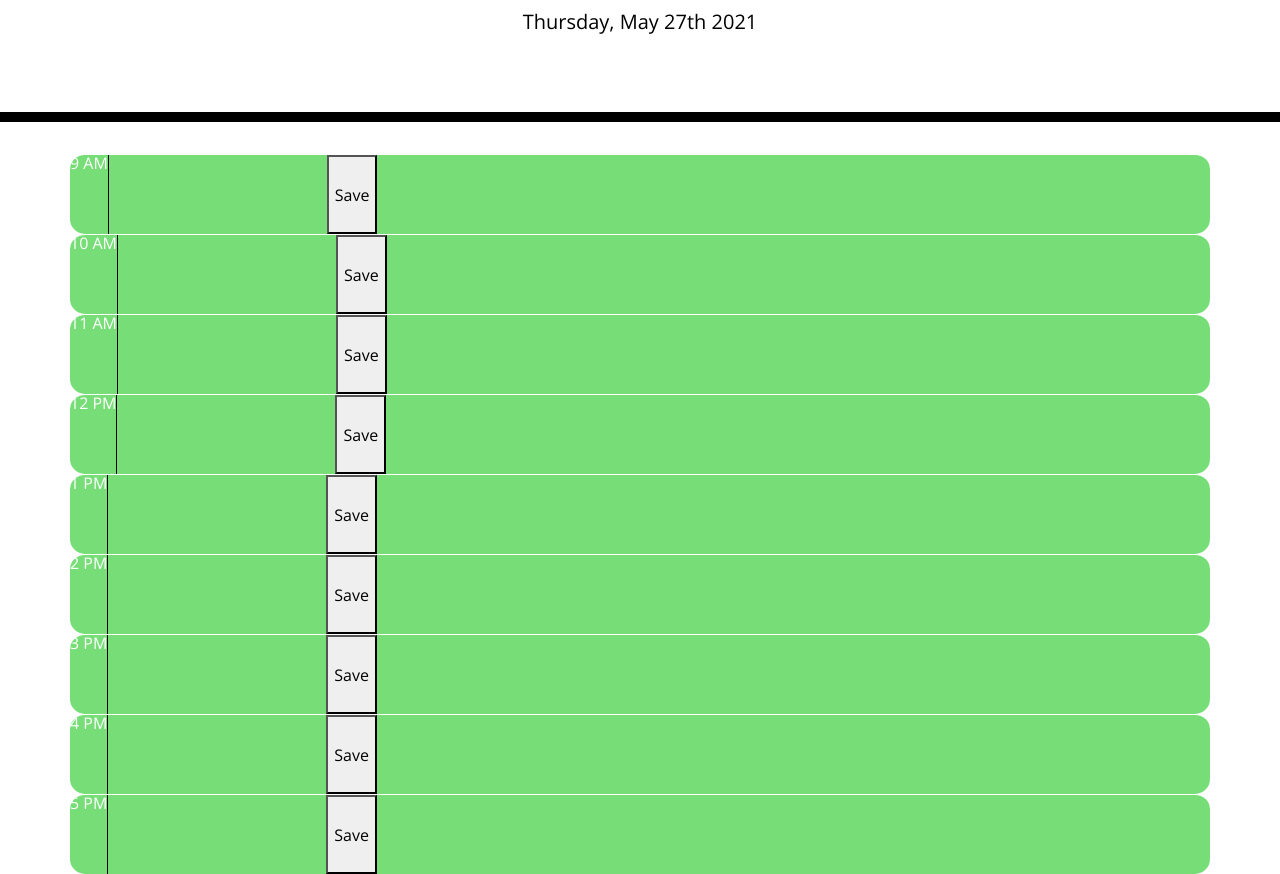
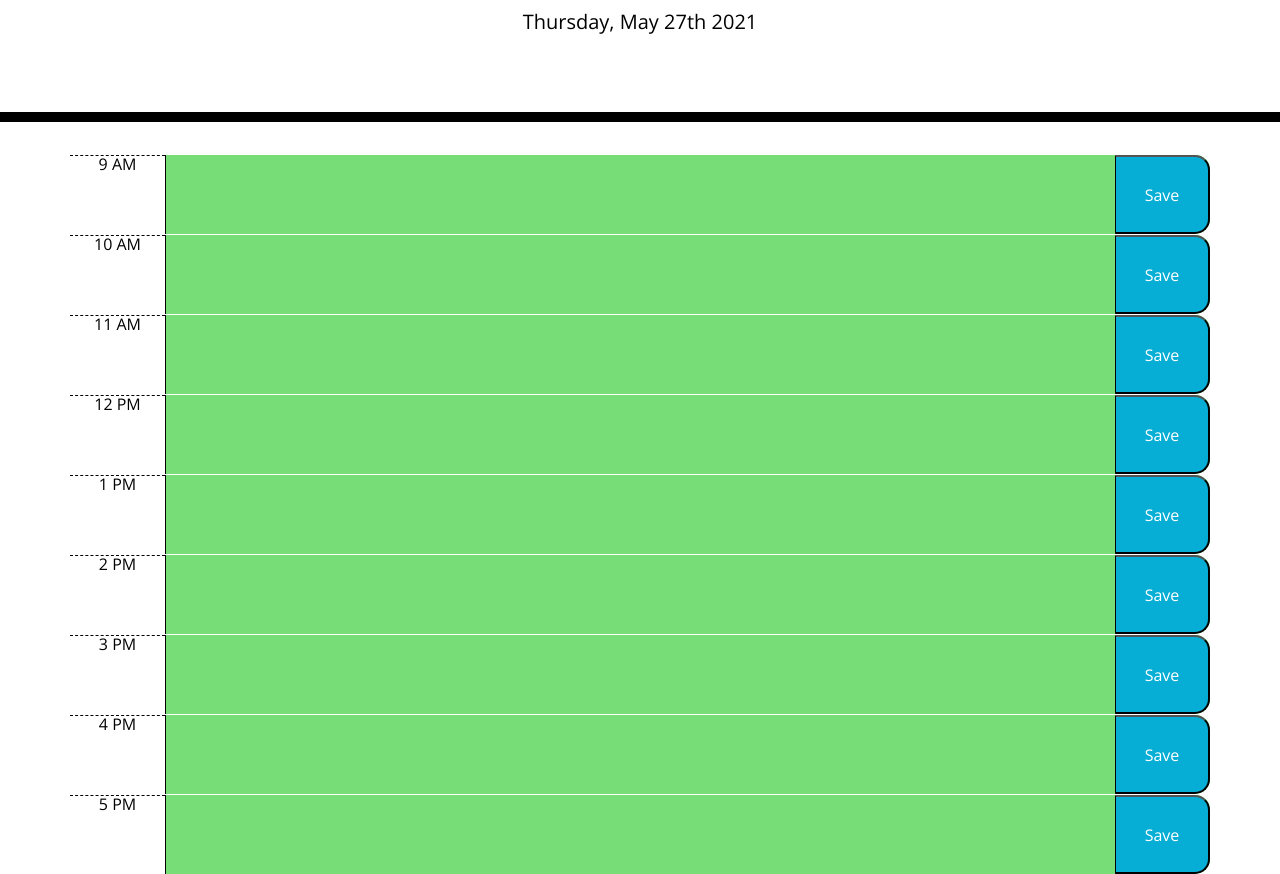
Before and after one commit to mjkekai/WorkDay, a plain HTML site: page index.html in a window 1280 px wide. Shown: the part 182-1056 px from the top of the page. Drawn offline with nearby package versions, Linux system fonts and the light colour scheme.

Commit message:
adding styling to schedular

```diff
--- a/assets/style.css
+++ b/assets/style.css
@@ -36,7 +36,7 @@ textarea {
   border-top: 1px solid white;
 }
 
-.hour {
+.time-display {
   background-color: #ffffff;
   color: #000000;
   border-top: 1px dashed #000000;
@@ -57,7 +57,7 @@ textarea {
   color: white;
 }
 
-.saveBtn {
+.save-btn {
   border-left: 1px solid black;
   border-top-right-radius: 15px;
   border-bottom-right-radius: 15px;
@@ -65,7 +65,7 @@ textarea {
   color: white;
 }
 
-.saveBtn i:hover {
+.save-btn i:hover {
   font-size: 20px;
   transition: all 0.3s ease-in-out;
 }
--- a/index.html
+++ b/index.html
@@ -21,49 +21,49 @@
   </header>
   <div class="container">
     <div class="row time-block" hour="9">
-      <div class="time-display">9 AM</div>
-      <textarea class="description"></textarea>
-      <button class="save-btn">Save</button>
+      <div class="col-md-1 time-display">9 AM</div>
+      <textarea class="col-md-10 description"></textarea>
+      <button class="col-md-1 save-btn">Save</button>
     </div>
     <div class="row time-block" hour="10">
-      <div class="time-display">10 AM</div>
-      <textarea class="description"></textarea>
-      <button class="save-btn">Save</button>
+      <div class="col-md-1 time-display">10 AM</div>
+      <textarea class="col-md-10 description"></textarea>
+      <button class="col-md-1 save-btn">Save</button>
     </div>
     <div class="row time-block" hour="11">
-      <div class="time-display">11 AM</div>
-      <textarea class="description"></textarea>
-      <button class="save-btn">Save</button>
+      <div class="col-md-1 time-display">11 AM</div>
+      <textarea class="col-md-10 description"></textarea>
+      <button class="col-md-1 save-btn">Save</button>
     </div>
     <div class="row time-block" hour="12">
-      <div class="time-display">12 PM</div>
-      <textarea class="description"></textarea>
-      <button class="save-btn">Save</button>
+      <div class="col-md-1 time-display">12 PM</div>
+      <textarea class="col-md-10 description"></textarea>
+      <button class="col-md-1 save-btn">Save</button>
     </div>
     <div class="row time-block" hour="13">
-      <div class="time-display">1 PM</div>
-      <textarea class="description"></textarea>
-      <button class="save-btn">Save</button>
+      <div class="col-md-1 time-display">1 PM</div>
+      <textarea class="col-md-10 description"></textarea>
+      <button class="col-md-1 save-btn">Save</button>
     </div>
     <div class="row time-block" hour="14">
-      <div class="time-display">2 PM</div>
-      <textarea class="description"></textarea>
-      <button class="save-btn">Save</button>
+      <div class="col-md-1 time-display">2 PM</div>
+      <textarea class="col-md-10 description"></textarea>
+      <button class="col-md-1 save-btn">Save</button>
     </div>
     <div class="row time-block" hour="15">
-      <div class="time-display">3 PM</div>
-      <textarea class="description"></textarea>
-      <button class="save-btn">Save</button>
+      <div class="col-md-1 time-display">3 PM</div>
+      <textarea class="col-md-10 description"></textarea>
+      <button class="col-md-1 save-btn">Save</button>
     </div>
     <div class="row time-block" hour="16">
-      <div class="time-display">4 PM</div>
-      <textarea class="description"></textarea>
-      <button class="save-btn">Save</button>
+      <div class="col-md-1 time-display">4 PM</div>
+      <textarea class="col-md-10 description"></textarea>
+      <button class="col-md-1 save-btn">Save</button>
     </div>
     <div class="row time-block" hour="17">
-      <div class="time-display">5 PM</div>
-      <textarea class="description"></textarea>
-      <button class="save-btn">Save</button>
+      <div class="col-md-1 time-display">5 PM</div>
+      <textarea class="col-md-10 description"></textarea>
+      <button class="col-md-1 save-btn">Save</button>
     </div>
   </div>
 
```
